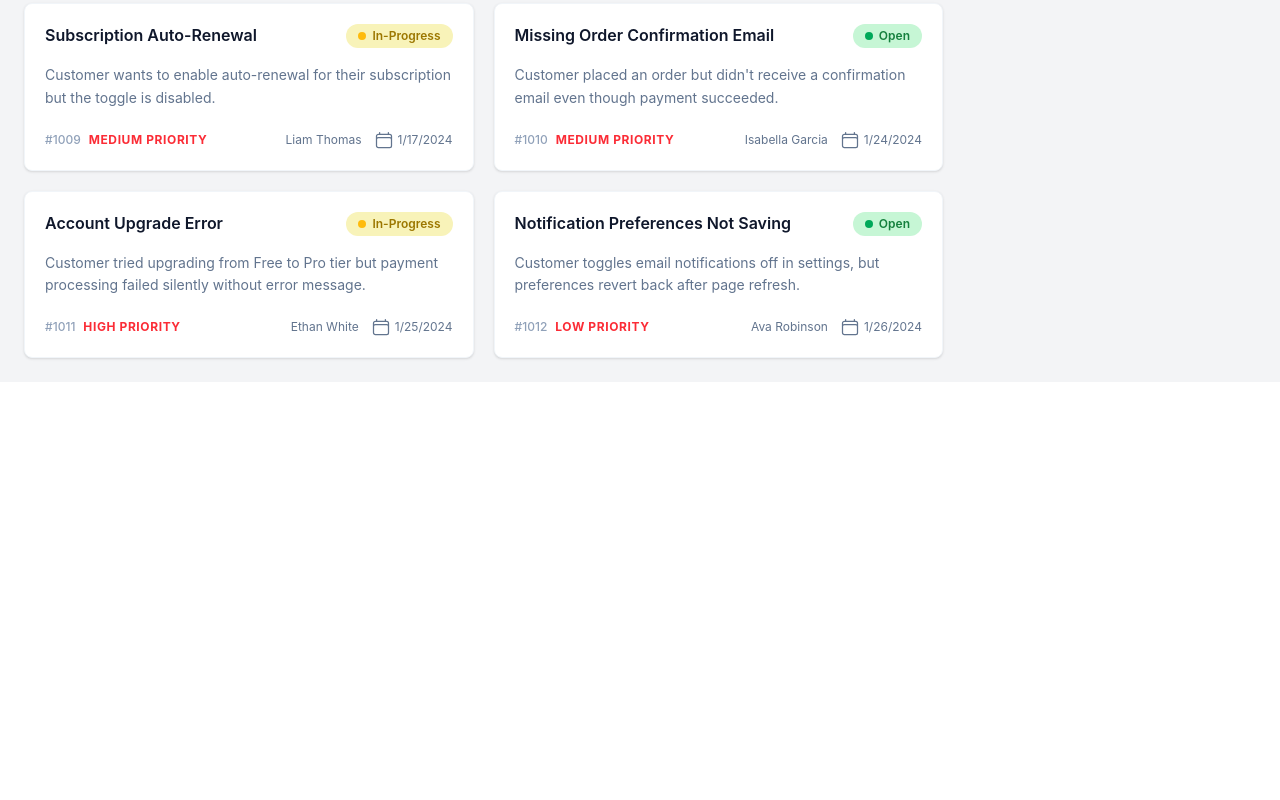
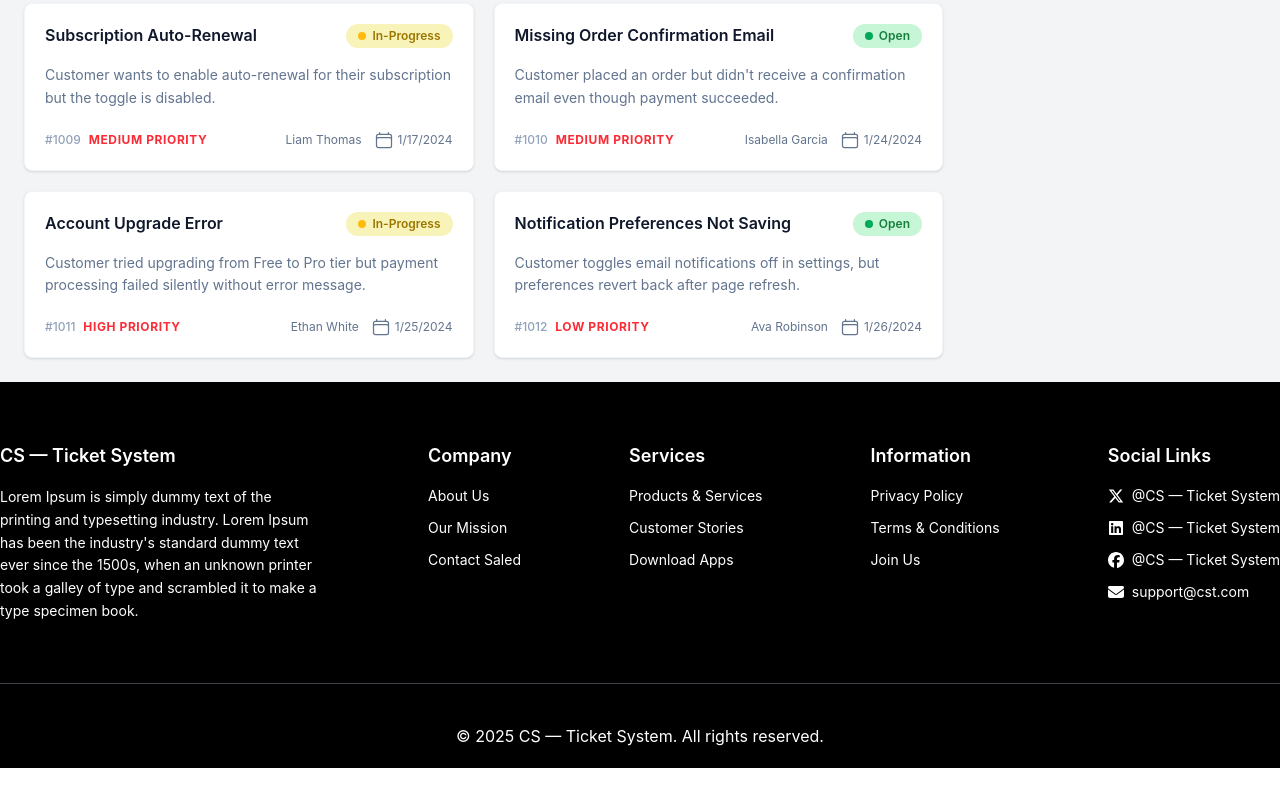
Before and after one commit to nahid5766/Customer-Support-Zone, a React (Vite) app: page / in a window 1280 px wide. Shown: the part 1155-1955 px from the top of the page. Before the commit the page ends 1537 px from the top, so only its background shows below. Built offline with nearby package versions, Linux system fonts and the light colour scheme.

Commit message:
footer section done

```diff
--- a/package.json
+++ b/package.json
@@ -13,6 +13,7 @@
     "@tailwindcss/vite": "^4.3.3",
     "react": "^19.2.8",
     "react-dom": "^19.2.8",
+    "react-icons": "^5.7.0",
     "react-toastify": "^11.1.0",
     "tailwindcss": "^4.3.3"
   },
--- a/src/App.jsx
+++ b/src/App.jsx
@@ -4,6 +4,8 @@ import Navbar from './components/Navbar/Navbar';
 import TicketCart from './components/TicketCart/TicketCart';
 import { ToastContainer } from 'react-toastify';
 import 'react-toastify/dist/ReactToastify.css';
+import Footers from './components/Footer/Footers';
+
 
 const fetchCustomers = async () => {
   const res = await fetch('./customers.json');
@@ -31,8 +33,10 @@ function App() {
         setResolvedList={setResolvedList}
       />
 
+      <Footers/>
       <ToastContainer position="top-right" autoClose={1000} />
-      </>
+
+    </>
   );
 }
 
--- a/src/components/Footer/Footer.jsx
+++ /dev/null
@@ -1,11 +0,0 @@
-import React from 'react';
-
-const Footer = () => {
-    return (
-        <div>
-            <p>hello</p>
-        </div>
-    );
-};
-
-export default Footer;
--- /dev/null
+++ b/src/components/Footer/Footers.jsx
@@ -0,0 +1,83 @@
+import React from 'react';
+import { FaXTwitter, FaLinkedin, FaFacebook, FaEnvelope } from 'react-icons/fa6';
+
+const Footers = () => {
+    return (
+        <div className='bg-black'>
+
+            <div className='max-w-7xl mx-auto text-white flex flex-col md:flex-row justify-between items-start py-15 gap-10'>
+
+                <div className='max-w-xs space-y-4'>
+                    <h2 className='font-semibold text-lg'>CS — Ticket System</h2>
+                    <p className='space-y-3 text-sm leading-relaxed'>Lorem Ipsum is simply dummy text of the printing and typesetting industry. Lorem Ipsum has been the industry's standard dummy text ever since the 1500s, when an unknown printer took a galley of type and scrambled it to make a type specimen book.</p>
+                </div>
+
+                <div className='space-y-4'>
+                    <h2 className='font-semibold text-lg'>Company</h2>
+                    <div className='space-y-3 text-sm'>
+                        <p>About Us</p>
+                        <p>Our Mission</p>
+                        <p>Contact Saled</p>
+                    </div>
+
+                </div>
+
+                <div className='space-y-4'>
+                    <h2 className='font-semibold text-lg'>Services</h2>
+                    <div className='space-y-3 text-sm'>
+                        <p>Products & Services</p>
+                        <p>Customer Stories</p>
+                        <p>Download Apps</p>
+                    </div>
+                </div>
+
+                <div className='space-y-4'>
+                    <h2 className='font-semibold text-lg'>Information</h2>
+                    <div className='space-y-3 text-sm'>
+                        <p>Privacy Policy</p>
+                        <p>Terms & Conditions</p>
+                        <p>Join Us</p>
+                    </div>
+                </div>
+
+                <div className="space-y-4">
+                    <h3 className="font-semibold text-lg">Social Links</h3>
+                    <ul className="space-y-3 text-sm">
+                        <li>
+                            <a href="#" className="flex items-center gap-2 hover:text-white transition">
+                                <FaXTwitter className="size-4" />
+                                <span>@CS — Ticket System</span>
+                            </a>
+                        </li>
+                        <li>
+                            <a href="#" className="flex items-center gap-2 hover:text-white transition">
+                                <FaLinkedin className="size-4" />
+                                <span>@CS — Ticket System</span>
+                            </a>
+                        </li>
+                        <li>
+                            <a href="#" className="flex items-center gap-2 hover:text-white transition">
+                                <FaFacebook className="size-4" />
+                                <span>@CS — Ticket System</span>
+                            </a>
+                        </li>
+                        <li>
+                            <a href="mailto:support@cst.com" className="flex items-center gap-2 hover:text-white transition">
+                                <FaEnvelope className="size-4" />
+                                <span>support@cst.com</span>
+                            </a>
+                        </li>
+                    </ul>
+                </div>
+
+            </div>
+            {/* strate line */}
+            <hr className="max-w-7xl mx-auto border-t border-gray-400/40 w-full" />
+
+            <div className='text-center text-white mt-5 mb-8 p-5'>
+                <p>© 2025 CS — Ticket System. All rights reserved.</p>
+            </div>
+        </div>);
+};
+
+export default Footers;
--- a/src/components/Navbar/Navbar.jsx
+++ b/src/components/Navbar/Navbar.jsx
@@ -17,7 +17,7 @@ const Navbar = ({ taskSatusList = [], resolvedList = [] }) => {
                         <a href="#" className='text-black'>Download</a>
                         <a href="#" className='text-black'>Contact</a>
 
-                        <button className='bg-gradient-to-r from-[#632EE3] to-[#9F62F2] px-6 py-2 rounded-sm text-white'>+ New Ticket</button>
+                        <button className='bg-linear-to-r from-[#632EE3] to-[#9F62F2] px-6 py-2 rounded-sm text-white'>+ New Ticket</button>
                     </div>
                 </nav>
             </div>
@@ -26,7 +26,7 @@ const Navbar = ({ taskSatusList = [], resolvedList = [] }) => {
             <div className="max-w-7xl mx-auto pt-10 grid grid-cols-1 md:grid-cols-2 gap-6 w-full p-4 pb-10">
 
                 {/* In-Progress Card */}
-                <div className="relative overflow-hidden rounded-xl bg-gradient-to-tr from-[#632EE3] via-[#8B40E2] to-[#9F62F2] p-8 text-white shadow-lg flex flex-col items-center justify-center min-h-48">
+                <div className="relative overflow-hidden rounded-xl bg-linear-to-tr from-[#632EE3] via-[#8B40E2] to-[#9F62F2] p-8 text-white shadow-lg flex flex-col items-center justify-center min-h-48">
                     <img src={img2} alt="" className="absolute top-0 left-0 h-full w-auto object-cover opacity-100 pointer-events-none mix-blend-overlay" />
                     <img src={img2} alt="" className="absolute top-0 right-0 h-full w-auto object-cover opacity-100 pointer-events-none mix-blend-overlay -scale-x-100" />
 
@@ -38,7 +38,7 @@ const Navbar = ({ taskSatusList = [], resolvedList = [] }) => {
                 </div>
 
                 {/* Resolved Card */}
-                <div className="relative overflow-hidden rounded-xl bg-gradient-to-tr from-[#54CF68] via-[#21B573] to-[#00827A] p-8 text-white shadow-lg flex flex-col items-center justify-center min-h-48">
+                <div className="relative overflow-hidden rounded-xl bg-linear-to-tr from-[#54CF68] via-[#21B573] to-[#00827A] p-8 text-white shadow-lg flex flex-col items-center justify-center min-h-48">
                     <img src={img2} alt="" className="absolute top-0 left-0 h-full w-auto object-cover opacity-100 pointer-events-none mix-blend-overlay" />
                     <img src={img2} alt="" className="absolute top-0 right-0 h-full w-auto object-cover opacity-100 pointer-events-none mix-blend-overlay -scale-x-100" />
 
--- a/src/components/TicketCart/TicketCart.jsx
+++ b/src/components/TicketCart/TicketCart.jsx
@@ -28,7 +28,7 @@ const TicketCart = ({
         <div className="min-h-screen p-3 md:p-6 font-sans text-gray-800 bg-gray-100">
             <div className="grid grid-cols-1 lg:grid-cols-4 gap-5 max-w-7xl mx-auto">
 
-                {/* LEFT SECTION: Customer Tickets */}
+                {/* LEFT SECTION */}
                 <div className="lg:col-span-3 space-y-4">
                     <h2 className="text-2xl font-bold text-[#34485A] tracking-tight">
                         Customer Tickets
```
Also changed, not shown: 1 other file (tests, documents, lock files or other folders).
